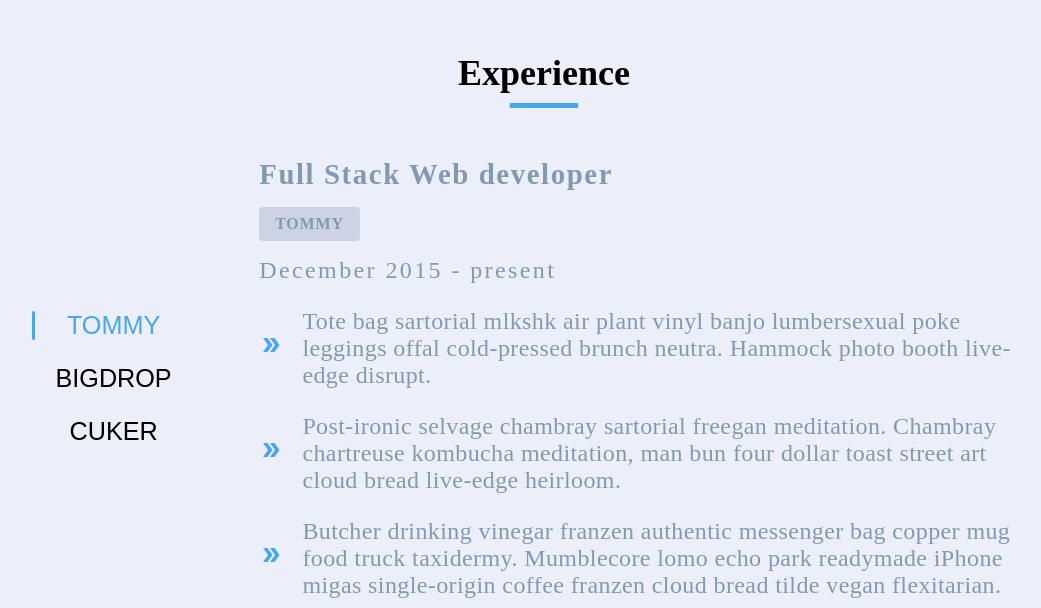
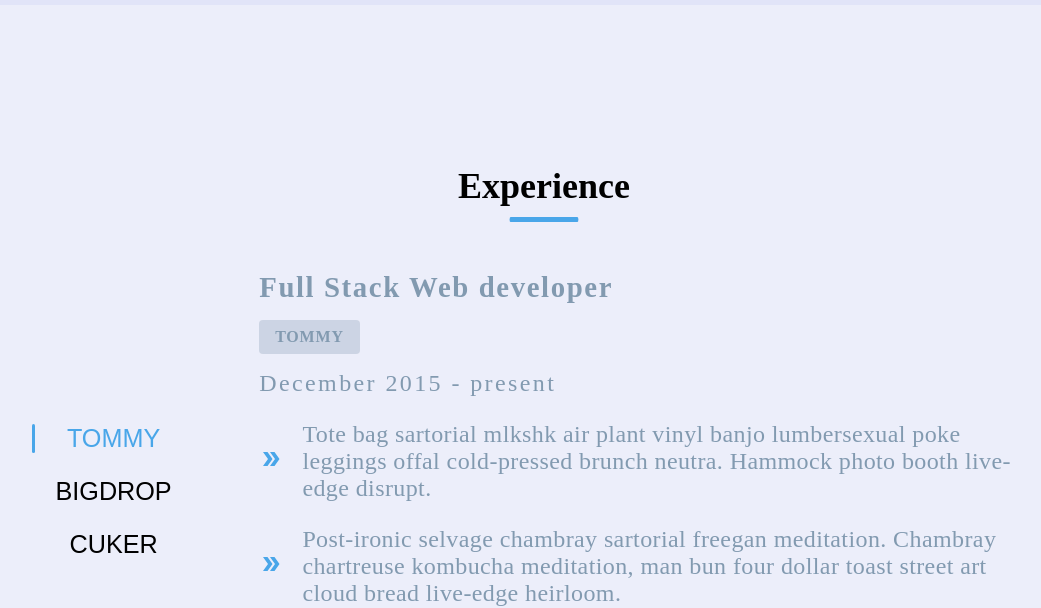
Before and after one commit to diuere/CocktailExplorer.github.io, a React (Create React App) app: page / in a window 1280 px wide. Shown: the part 1595-2203 px from the top of the page, without its empty margins (96-1137 px from the left). Built offline with nearby package versions, Linux system fonts and the light colour scheme.

Commit message:
sections height update
>> * all .section received min-heights of 100vh to improve navegation experience.

```diff
--- a/src/App.css
+++ b/src/App.css
@@ -81,6 +81,7 @@ a {
 .container {
   margin: auto;
   width: 90%;
+  height: 100%;
 }
 @media all and (min-width: 968px) {
   .container {
@@ -90,6 +91,10 @@ a {
 
 .section {
   padding: 4rem 0;
+  min-height: 100vh;
+  height: -webkit-max-content;
+  height: -moz-max-content;
+  height: max-content;
   scroll-snap-align: center;
 }
 @media all and (min-width: 968px) {
--- a/src/scssFiles/_reusableProps.scss
+++ b/src/scssFiles/_reusableProps.scss
@@ -1,6 +1,7 @@
 .container{
     margin: auto;
     width: 90%;
+    height: 100%;
 
     @include la{
         max-width: 80rem;
@@ -11,6 +12,8 @@
 
 .section {
     padding: 4rem 0;
+    min-height: 100vh;
+    height: max-content;
     scroll-snap-align: center;
 
     @include la{
```
Also changed, not shown: 1 other file (tests, documents, lock files or other folders).
